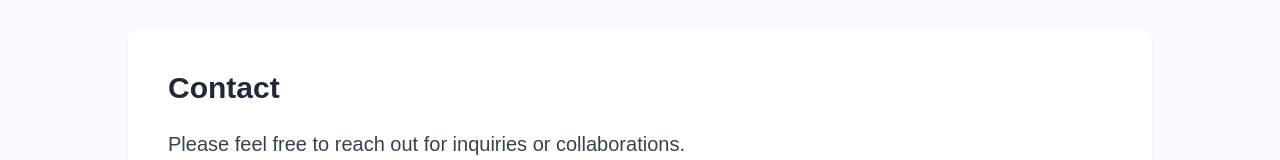
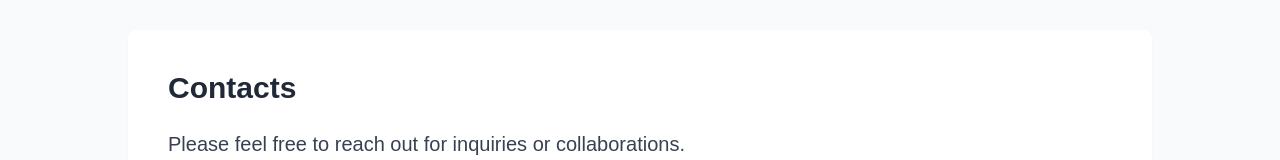
Before and after one commit to erdenejargall/uliral-1, a Next.js app: page / in a window 1280 px wide. Shown: the part 1503-1663 px from the top of the page. Built offline with nearby package versions, Linux system fonts and the light colour scheme.

Commit message:
Update index.js

```diff
--- a/pages/index.js
+++ b/pages/index.js
@@ -148,7 +148,7 @@
       </div>
 
       <div id="contact" className="mt-14 p-10 bg-white rounded-lg shadow-sm max-w-5xl mx-auto">
-        <h2 className="text-3xl font-bold text-gray-800 mb-6">Contact</h2>
+        <h2 className="text-3xl font-bold text-gray-800 mb-6">Contacts</h2>
         <div className="text-xl text-gray-700 space-y-4">
           <p>Please feel free to reach out for inquiries or collaborations.</p>
           <p>Email: <span className="font-mono text-indigo-700">batragchaaerdenejargal@gmail.com</span></p>
```
